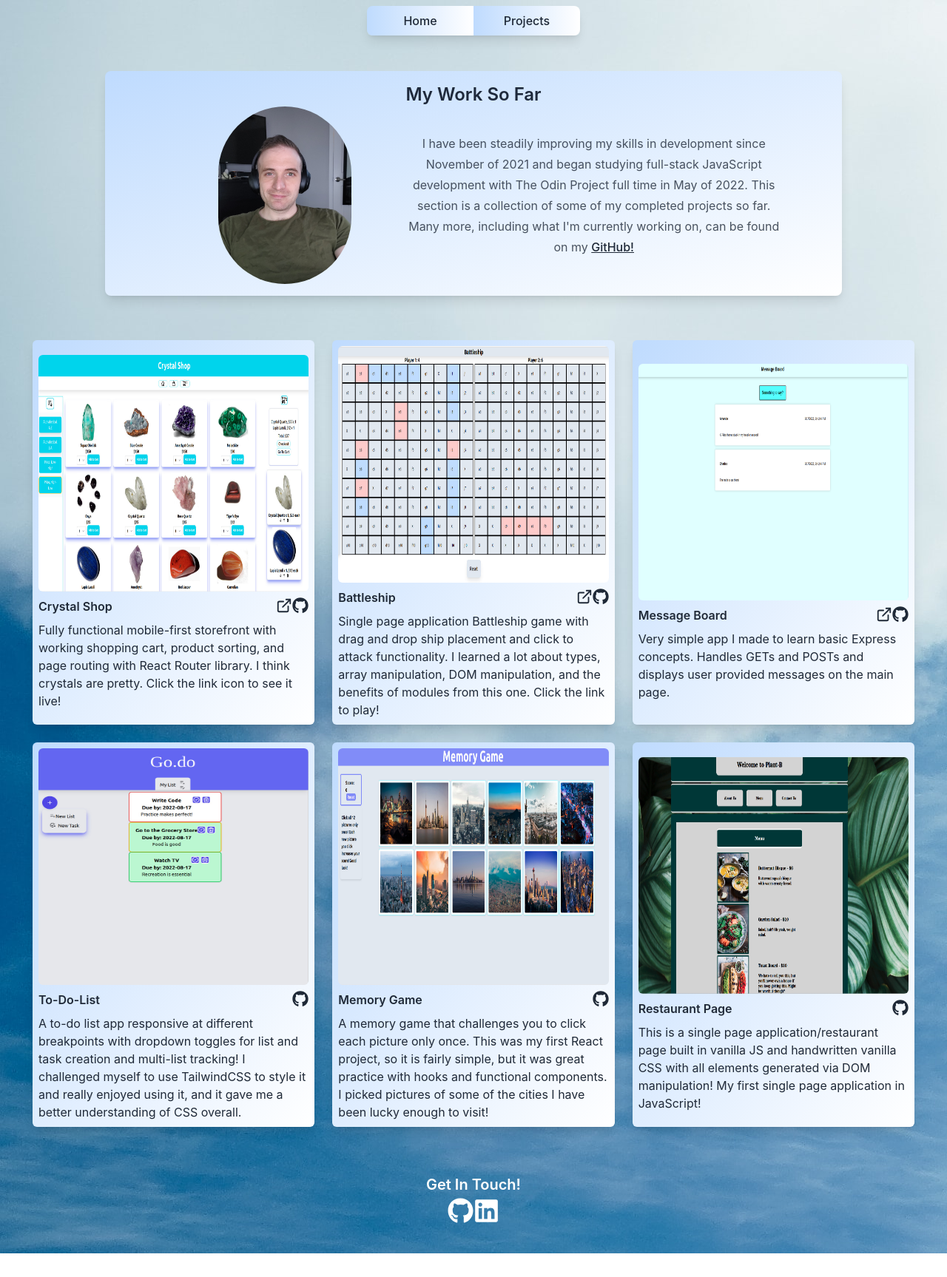
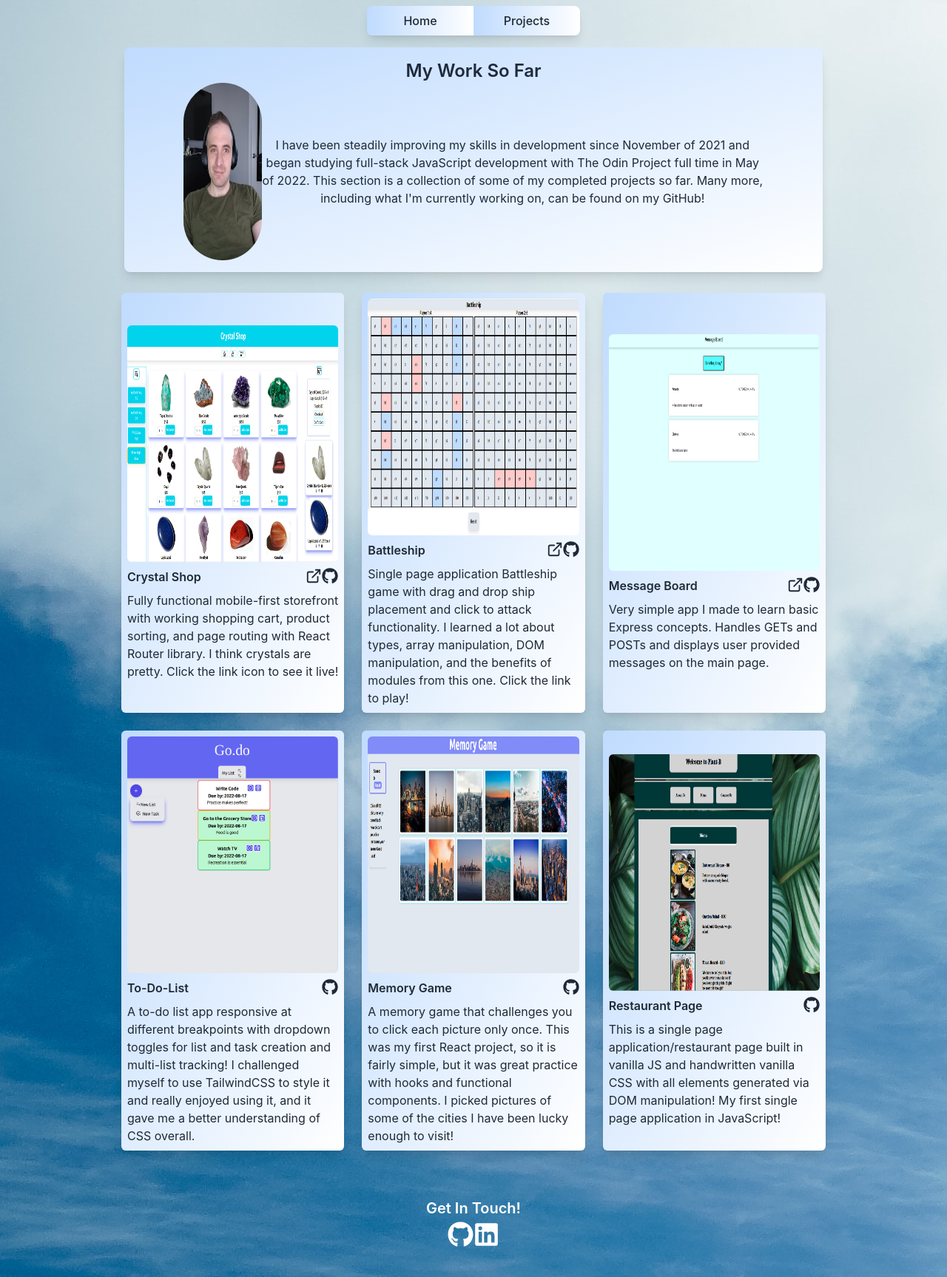
Before and after one commit to amargh2/portfolio-rework, a React (Create React App) app: page /projects in a window 1280 px wide. Shown: the whole page at 74% size. Before the commit the page ends 1695 px from the top, so only its background shows below. Built offline with nearby package versions, Linux system fonts and the light colour scheme.

Commit message:
added grid

```diff
--- a/src/components/MainPage.js
+++ b/src/components/MainPage.js
@@ -8,13 +8,12 @@ import BlogPreview from './BlogPreview'
 export default function MainPage() {
   return(
     <div class="bg-cirrus">
-      <div className="md:grid grid-cols-10 gap-5 flex flex-col mx-20">
+      <div className="lg:grid grid-cols-10 gap-5 flex flex-col">
         <div className='col-span-full'><Nav/></div>
         <div class="col-start-2 col-span-5"><AboutMe/></div>
-        <div class="hidden lg:flex col-span-3"><SkillsPanelWide/></div>
-        <div className='lg:hidden flex'><SkillsPanelWide/></div>
-        <div class="col-start-1 col-span-10 md:flex"><ProjectCarousel/></div>
-        </div>
+        <div class="lg:flex flex col-span-3"><SkillsPanelWide/></div>
+        <div class="col-start-2 flex col-span-8"><ProjectCarousel/></div>
+      </div>
         <Footer/>
       </div>
 
--- a/src/components/ProjectBlurb.js
+++ b/src/components/ProjectBlurb.js
@@ -2,7 +2,7 @@ import React from "react"
 
 const Blurb = () => {
   return (
-    <div className="flex justify-center p-2 lg:p-10">
+    <div className="flex justify-center p-2">
       <div className = 'p-20 header bg-gradient-to-br from-blue-200 to-white flex flex-col items-center py-4 text-slate-800 shadow-lg rounded-lg bg-white justify-center'>
           <div className="flex items-center">
             <p className='text-2xl font-semibold'>My Work So Far</p>
@@ -10,7 +10,7 @@ const Blurb = () => {
           <div className="flex-col lg:flex-row items-center flex justify-center">
             <div className="flex w-1/2 justify-center"><img className='rounded-full md:h-60' src='./mesmall.jpg' alt='me'></img></div>
             <div className="flex gap-2 justify-center items-center flex-col">
-              <p className="py-2 text-center inline-block prose">
+              <p className="py-2 text-center">
                 I have been steadily improving my skills in development since November of 2021 and began studying full-stack JavaScript development with The Odin Project
                 full time in May of 2022. This section is a collection of some of my completed projects so far. Many more, including what I'm currently working on, can be found on my <a className='' href='https://www.github.com/amargh2'>GitHub!</a>
               </p>
--- a/src/components/ProjectPage.js
+++ b/src/components/ProjectPage.js
@@ -7,11 +7,11 @@ import Footer from "./Footer";
 const ProjectPage = () => {
   return (
     <div className="bg-cirrus">
-      <div className="flex flex-col justify-center mx-10">
-        <Nav/>
-        <Blurb/>
-        <ProjectDisplay/>
-        <Footer/>
+      <div className="lg:grid grid-cols-10 flex justify-center flex-col mx-10">
+        <div class="col-span-full"><Nav/></div>
+        <div class="col-start-2 col-span-8"><Blurb/></div>
+        <div class="col-start-2 col-span-8 flex"><ProjectDisplay/></div>
+        <div class="col-span-full"><Footer/></div>
       </div>
     </div>
   )
--- a/src/components/SkillsPanelWide.js
+++ b/src/components/SkillsPanelWide.js
@@ -9,8 +9,8 @@ import {FcLinux} from 'react-icons/fc'
 import { SiMongodb } from "react-icons/si"
 const SkillsPanelWide = () => {
   return (
-          <div className="flex justify-center m-4">
-            <div class="flex flex-col items-center justify-center bg-gradient-to-br from-blue-200 to-white rounded-lg">
+          <div className="flex justify-center p-2">
+            <div class="flex flex-col items-center justify-center bg-gradient-to-br from-blue-200 to-white rounded-lg p-2">
                 <h1 className='font-semibold text-2xl pb-6'>My Skills</h1>
                 <div class="flex justify-evenly">
                     <div className="grid grid-cols-4 gap-3">
```
Also changed, not shown: src/components/ProjectCarousel.js (line endings or trailing spaces).
